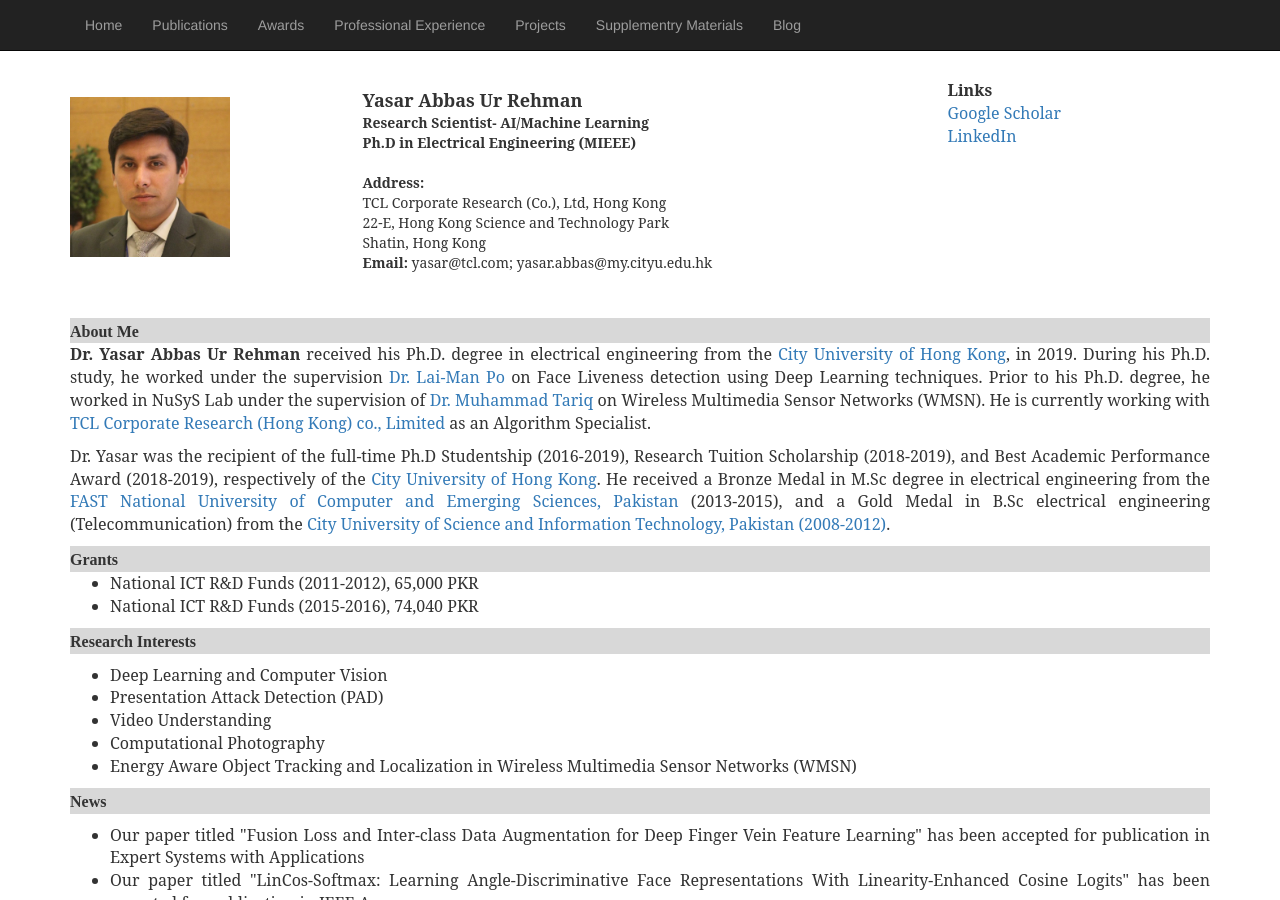
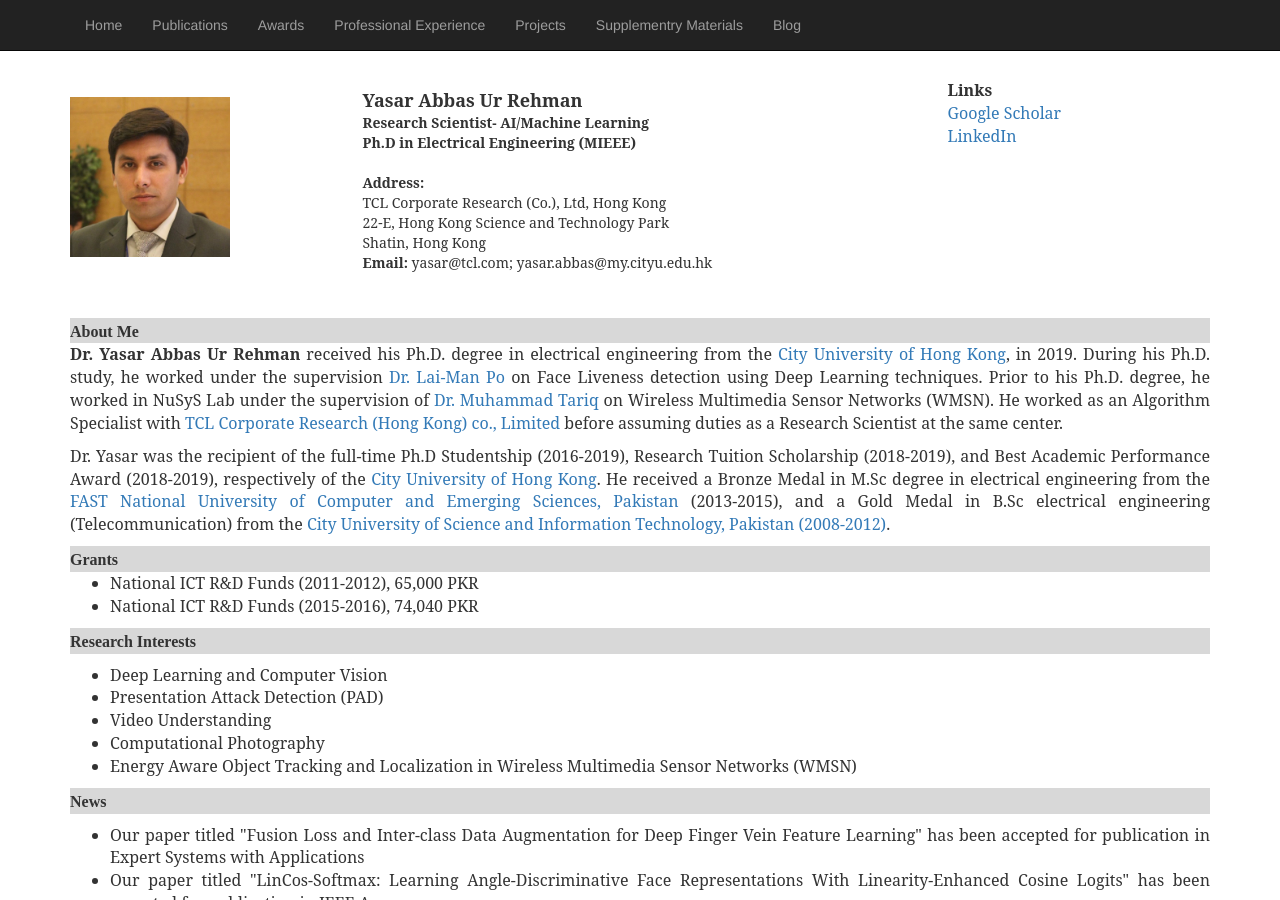
Before and after one commit to yasar-rehman/yasar, a Jekyll site: the page built from index.html, in a window 1280 px wide and 900 px high. Built offline with Jekyll 4.4.1, drawn with Linux system fonts in a browser that asks for light colours; some web fonts are replaced.

Commit message:
Update index.html

```diff
--- a/index.html
+++ b/index.html
@@ -45,7 +45,8 @@ title: yasar
 				Face Liveness detection using Deep Learning techniques.
 				Prior to his Ph.D. degree, he worked in NuSyS Lab under the supervision of
 			        <a href="https://sites.google.com/a/nu.edu.pk/mtariq/home">Dr. Muhammad Tariq </a> on Wireless Multimedia Sensor Networks  (WMSN).
-				He is currently working with <a href="http://tclrd.com.hk/"> TCL Corporate Research (Hong Kong) co., Limited </a>  as an Algorithm Specialist.
+				He worked as an Algorithm Specialist with <a href="http://tclrd.com.hk/"> TCL Corporate Research (Hong Kong) co., Limited </a> before assuming
+				duties as a Research Scientist at the same center.
 			</p>
 			<p style="font-family: 'Serif', Times New Roman; font-size: 16px">
 			        Dr. Yasar was the recipient of the full-time Ph.D Studentship (2016-2019), Research Tuition Scholarship (2018-2019), and
```
